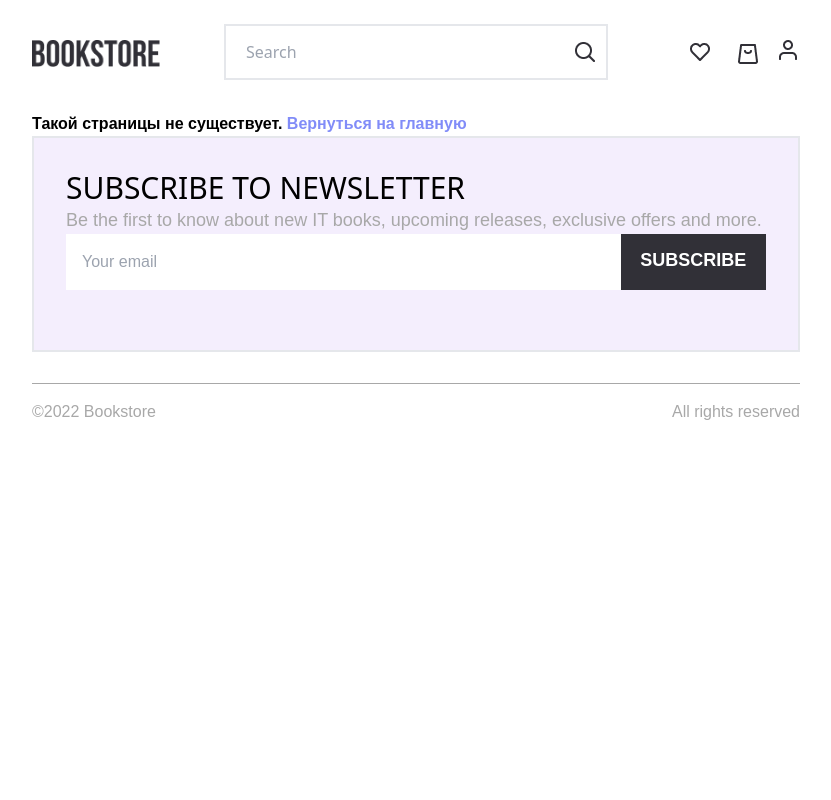
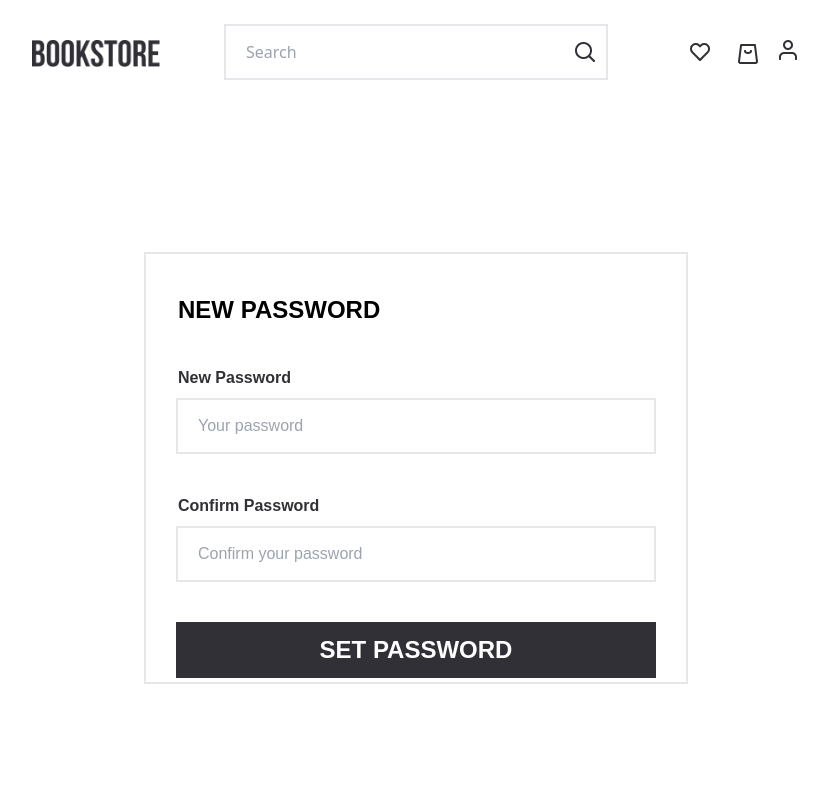
Before and after one commit to YuriBY/diplom-React, a React (Vite) app: page /resetPassword/newpassword in a window 1280 px wide. Shown: the top 800 px of the page, without its empty margins (224-1055 px from the left). Built offline with nearby package versions, Linux system fonts and the light colour scheme.

Commit message:
process reser password

```diff
--- a/src/App.tsx
+++ b/src/App.tsx
@@ -9,6 +9,8 @@ import { CartLayout } from "./components/CartLayout/CartLayout";
 import { CartBooks } from "./pages/CartPage";
 import { FavoriteBooks } from "./pages/FavoriteBooks";
 import { SignInPage } from "./pages/SignInPage";
+import { ResetPasswordPage } from "./pages/ResetPasswordPage";
+import { NewPasswordPage } from "./pages/NewPasswordPage";
 
 function App() {
 
@@ -30,6 +32,10 @@ function App() {
       <Route path="/signin" element={<CartLayout />}>
         <Route index element={<SignInPage />} />
       </Route>
+      <Route path="/resetPassword" element={<CartLayout />}>
+        <Route index element={<ResetPasswordPage />} />
+        <Route path='newpassword' element={<NewPasswordPage />} />
+      </Route>
 
       <Route path="/favorite" element={<CartLayout />}>
         <Route index element={<FavoriteBooks />} />
--- a/src/components/SignIn/SignInOrSignUp.tsx
+++ b/src/components/SignIn/SignInOrSignUp.tsx
@@ -2,13 +2,14 @@ import { useState } from "react";
 import { Button } from "../Button/Button";
 import { useForm} from "react-hook-form";
 import { useNavigate } from "react-router-dom";
+import { Link } from "react-router-dom";
 
 if (!localStorage.getItem("users")) {
   const initialData: Inputs[] = [];
   localStorage.setItem("users", JSON.stringify(initialData));
 }
 
-interface Inputs {
+export interface Inputs {
   name?: string;
   email: string;
   password: string;
@@ -192,9 +193,12 @@ export const SignInOrSignUp = () => {
           Вы ввели неправильный пароль
         </p>
       )}
-      <div className="font-helios text-sm mt-6 ml-8 mb-10">
-        Forgot password ?
-      </div>
+      <Link to={'/resetPassword'}>
+        <div className="font-helios text-sm mt-6 ml-8 mb-10">
+            Forgot password ?
+        </div>
+      </Link>
+
       <Button
         value="SIGN IN"
         classname="w-[480px] h-14 bg-[#313037] text-white font-bebas font-bold text-2xl mx-auto"
--- /dev/null
+++ b/src/pages/NewPasswordPage.tsx
@@ -0,0 +1,91 @@
+import { useState } from "react";
+import { Button } from "../components/Button/Button";
+import { useForm} from "react-hook-form";
+import { useNavigate } from "react-router-dom";
+import { Inputs } from "./../components/SignIn/SignInOrSignUp";
+
+interface NewPassInputs {
+    password: string,
+    confirmpassword: string,
+}
+
+export const NewPasswordPage = () => {
+    const {
+        register,
+        handleSubmit,
+        watch,
+        formState: { errors },
+      } = useForm<NewPassInputs>();
+    const navigate = useNavigate();
+    const [checkPassword, setCheckPassword] = useState(false);
+
+
+    const saveNewPassToLocalStoridge = handleSubmit((data) => {
+      const userDataString = localStorage.getItem("users");
+      console.log(userDataString);
+      const userEmail = localStorage.getItem("emailTOreset");
+      console.log(userEmail);
+
+      if (data.password !== data.confirmpassword) {
+        setCheckPassword(true);
+      } else {
+        if (userDataString !== null) {
+          const tempArr = JSON.parse(userDataString);
+          const objIndex = tempArr.findIndex(
+              (obj: Inputs) => obj.email == userEmail
+            );
+          console.log(objIndex);
+
+          tempArr[objIndex].password = data.password;
+          console.log(tempArr);
+
+          localStorage.setItem("users", JSON.stringify(tempArr));
+          localStorage.setItem("emailTOreset", '');
+          navigate('/')
+            }
+      }
+    });
+
+
+    return (
+        <form onSubmit={saveNewPassToLocalStoridge}
+        className="border-2 border-solid w-[544px] h-[432px] m-auto mt-[140px] mb-[340px] flex flex-col"
+
+      >
+        <div className="uppercase font-bebas font-bold mt-10 ml-8 text-2xl">new password</div>
+        <label
+          htmlFor=""
+          className="ml-8 mt-10 font-helios font-bold text-[#313037] mb-2"
+        >
+          New Password
+        </label>
+        <input
+          {...register("password", { required: true, pattern: /^\S+@\S+$/i })}
+          className="w-[480px] h-14 border-2 border-solid border-[#E7E7E7] mx-auto text-[#A8A8A8] pl-[20px] font-helios"
+          placeholder="Your password"
+          onChange={() => setCheckPassword(false)}
+        />
+         <label
+          htmlFor=""
+          className="ml-8 mt-10 font-helios font-bold text-[#313037] mb-2"
+        >
+          Confirm Password
+        </label>
+        <input
+          {...register("confirmpassword", { required: true, pattern: /^\S+@\S+$/i })}
+          className="w-[480px] h-14 border-2 border-solid border-[#E7E7E7] mx-auto text-[#A8A8A8] pl-[20px] font-helios"
+          placeholder="Confirm your password"
+          onChange={() => setCheckPassword(false)}
+        />
+        {checkPassword && (
+        <p className="ml-8 font-helios text-red-500">
+          Пароль и подтверждение пароля не совпадают
+        </p>
+      )}
+        <Button
+          value="SET PASSWORD"
+          classname="mt-10 w-[480px] h-14 bg-[#313037] text-white font-bebas font-bold text-2xl mx-auto"
+        />
+      </form>
+    )
+}
--- /dev/null
+++ b/src/pages/ResetPasswordPage.tsx
@@ -0,0 +1,67 @@
+import { Button } from "../components/Button/Button";
+import { useForm} from "react-hook-form";
+import { useNavigate } from "react-router-dom";
+import { Inputs } from "./../components/SignIn/SignInOrSignUp";
+import { useState } from "react";
+
+interface ResetInputs {
+    email: string;
+}
+
+export const ResetPasswordPage = () => {
+    const {
+        register,
+        handleSubmit,
+        watch,
+        formState: { errors },
+      } = useForm<ResetInputs>();
+      const navigate = useNavigate();
+      const [iSEmailExist, setISEmailExist ] = useState(true);
+
+    const saveEmailToLocalStoridge = handleSubmit((data) => {
+        const userDataString = localStorage.getItem("users");
+        if (userDataString !== null) {
+            const tempArr = JSON.parse(userDataString);
+            const userEmail = tempArr.filter(
+                (obj: Inputs) => obj.email === data.email
+              );
+              if (userEmail.length > 0) {
+                localStorage.setItem("emailTOreset", `${data.email}`);
+                navigate('newpassword')
+              } else {
+                setISEmailExist(false);
+              }
+            }
+    });
+
+
+    return (
+        <form onSubmit={saveEmailToLocalStoridge}
+        className="border-2 border-solid w-[544px] h-[324px] m-auto mt-[140px] mb-[340px] flex flex-col"
+
+      >
+        <div className="uppercase font-bebas font-bold mt-10 ml-8 text-2xl">reset password</div>
+        <label
+          htmlFor=""
+          className="ml-8 mt-10 font-helios font-bold text-[#313037] mb-2"
+        >
+          Email
+        </label>
+        <input
+          {...register("email", { required: true, pattern: /^\S+@\S+$/i })}
+          className="w-[480px] h-14 border-2 border-solid border-[#E7E7E7] mx-auto text-[#A8A8A8] pl-[20px] font-helios"
+          placeholder="Your email"
+          onChange={() => setISEmailExist(true)}
+        />
+        {!iSEmailExist && (
+        <p className="ml-8 font-helios text-red-500">
+          Email не зарегистрирован
+        </p>
+      )}
+        <Button
+          value="RESET"
+          classname="mt-10 w-[480px] h-14 bg-[#313037] text-white font-bebas font-bold text-2xl mx-auto"
+        />
+      </form>
+    )
+}
```
